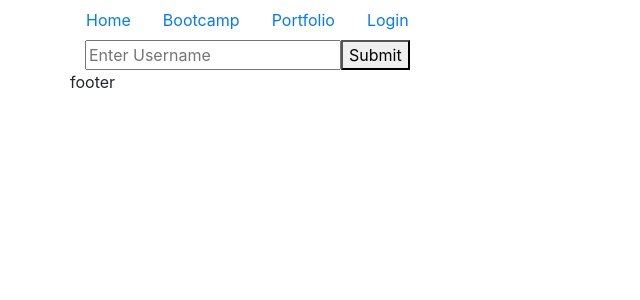
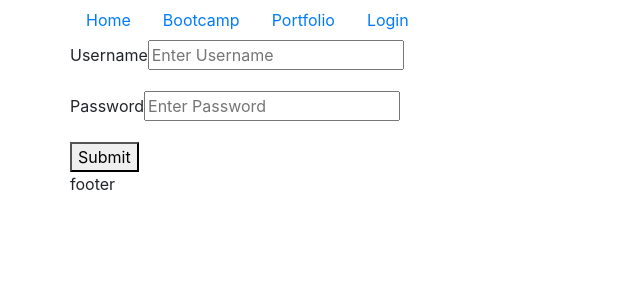
Before and after one commit to webupps/bootcampfront, a React (Vite) app: page /login in a window 1280 px wide. Shown: the top 300 px of the page, without its empty margins (0-640 px from the left). Built offline with nearby package versions, Linux system fonts and the light colour scheme.

Commit message:
user signin

```diff
--- a/src/components/form/signinform.tsx
+++ b/src/components/form/signinform.tsx
@@ -10,23 +10,68 @@ export class Signinform extends React.Component {
 
       <div className="signinform">
           <Formik
-          initialValues= {{username: ''}}
-          onSubmit={(values) =>{
-            console.log(values)
+          initialValues= {{username: '', password: ''}}
+          onSubmit={(values, {setSubmitting}) =>{
+
+            setTimeout(()=>{
+              console.log(values);
+              values.username = '';
+              values.password = '';
+              console.log(values);
+              setSubmitting(false)
+            }, 5000)
+          }}
+          validate={(values) =>{
+            let errors = {}
+            if(!values.username){
+              errors.username = 'Please enter a name';
+            }
+            if(!values.password){
+              errors.password = 'Please enter a password';
+            }
+            return errors;
           }}
           >
-            {({handleSubmit, handleChange, values}) => (
-                <form onSubmit={handleSubmit}>
+            {({handleSubmit, handleChange, values, errors, handleBlur, touched, isSubmitting}) => (
+                <form className=""  onSubmit={handleSubmit}>
+                    <div className="form-group">
+                      <label htmlFor="username">Username</label>
                       <input
                         onChange={handleChange}
                         value={values.username}
                         type="text"
                         name="username"
                         placeholder="Enter Username"
+                        onBlur={handleBlur}
                       />
-                    <button type="submit">
+                      {
+                        <div style={{color: 'red'}}>
+                          { errors.username }
+                        </div>
+                      }
+                    </div>
+                    <div className="form-group">
+                      <label htmlFor="password">Password</label>
+                      <input
+                        onChange={handleChange}
+                        value={values.password}
+                        type="password"
+                        name="password"
+                        placeholder="Enter Password"
+                        onBlur={handleBlur}
+                      />
+                      {
+                        <div style={{color: 'red'}}>
+                          { errors.password }
+                        </div>
+                      }
+                    </div>
+
+                    <button disabled={isSubmitting} type="submit">
                       Submit
                     </button>
+
+
                   </form>
               )
               }
--- a/src/layout/login.tsx
+++ b/src/layout/login.tsx
@@ -1,6 +1,6 @@
 import React, { Component } from 'react';
 import { Header } from '../layout/header/header';
-import { Signinform } from '../components/form/signinform';
+import { Mainlogin} from '../layout/main/mainlogin';
 import { Footer } from '../layout/footer/footer';
 export class Login extends React.Component {
 
@@ -9,8 +9,7 @@ export class Login extends React.Component {
     return (
       <div className="login layout container">
         <Header></Header>
-        <Signinform>
-        </Signinform>
+          <Mainlogin></Mainlogin>
         <Footer></Footer>
       </div>
     );
--- /dev/null
+++ b/src/layout/main/mainlogin.tsx
@@ -0,0 +1,16 @@
+import React, { Component } from 'react';
+import { Signinform } from '../../components/form/signinform';
+
+export class Mainlogin extends React.Component {
+
+  render () {
+
+    return (
+        <main className="main row">
+            <Signinform>
+            </Signinform>
+        </main>
+    );
+
+  }
+}
```
Lines whose indentation alone changed are shown as unchanged.
